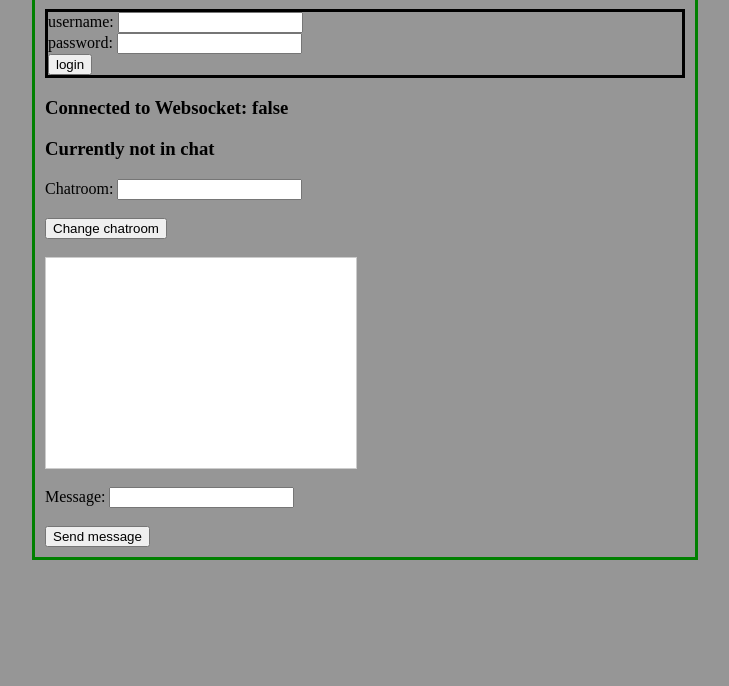
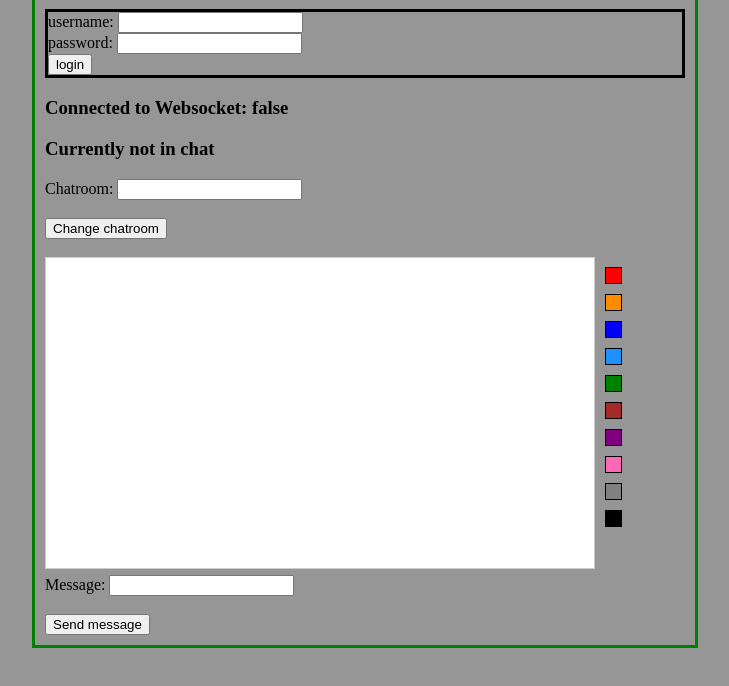
Before and after one commit to schrodinator/expert-garbanzo, a plain HTML site: page frontend/index.html in a window 1280 px wide. Shown: the part 92-778 px from the top of the page, without its empty margins (275-1004 px from the left). Drawn offline with Linux system fonts and the light colour scheme.

Commit message:
add color selector

```diff
--- a/frontend/index.html
+++ b/frontend/index.html
@@ -30,7 +30,21 @@
 
             <br>
 
-            <div class="messagearea" id="chatmessages" name="chatmessages"></div>
+            <div id="msg-color-container">
+                <div class="messagearea" id="chatmessages" name="chatmessages"></div>
+                <div class="grid-container" id="grid-container">
+                    <div class="grid-item color-1" onclick="changeColor(this)"></div>
+                    <div class="grid-item color-2" onclick="changeColor(this)"></div>
+                    <div class="grid-item color-3" onclick="changeColor(this)"></div>
+                    <div class="grid-item color-4" onclick="changeColor(this)"></div>
+                    <div class="grid-item color-5" onclick="changeColor(this)"></div>
+                    <div class="grid-item color-6" onclick="changeColor(this)"></div>
+                    <div class="grid-item color-7" onclick="changeColor(this)"></div>
+                    <div class="grid-item color-8" onclick="changeColor(this)"></div>
+                    <div class="grid-item color-9" onclick="changeColor(this)"></div>
+                    <div class="grid-item color-10" onclick="changeColor(this)"></div>
+                </div>
+            </div>
 
             <br>
 
--- a/frontend/logic.js
+++ b/frontend/logic.js
@@ -2,11 +2,9 @@ var selectedChat = "general";
 var username = "";
 var usercolor;
 
-const colors = ["#FF5733", "#3498DB", "#E74C3C", "#2ECC71", "#F1C40F",
-                "#9B59B6", "#34495E", "#27AE60", "#D35400", "#7D3C98"];
+const colors = ["red", "green", "blue", "dodgerblue", "darkorange", "purple", "hotpink", "brown", "black", "gray"];
 
-const randomIndex = Math.floor(Math.random() * colors.length);
-usercolor = colors[randomIndex];
+usercolor = colors[Math.floor(Math.random() * colors.length)];
 
 
 class Event {
@@ -119,6 +117,10 @@ function sendMessage() {
     return false;
 }
 
+function changeColor(element) {
+    usercolor = getComputedStyle(element).backgroundColor;
+}
+
 function login() {
     let formData = {
         "username": document.getElementById("username").value,
--- a/frontend/style.css
+++ b/frontend/style.css
@@ -19,11 +19,41 @@ div.login {
     margin-top: 30px;
 }
 
+#msg-color-container {
+    display: flex;
+    max-width: 600px;
+    max-height: 300px;
+}
+
 div.messagearea {
-    width: 300px;
-    height: 200px;
+    flex: 1;
+    height: 300px;
     border: 1px solid #ccc;
     padding: 5px;
     background-color: white;
     overflow: scroll;
 }
+
+.grid-container {
+    width: 50px;
+}
+
+.grid-item {
+    width: 15px;
+    height: 15px;
+    border: 1px solid #000;
+    margin: 10px;
+    align-items: center;
+    justify-content: center;
+}
+
+.color-1 { background-color: red; }
+.color-2 { background-color: darkorange; }
+.color-3 { background-color: blue; }
+.color-4 { background-color: dodgerblue; }
+.color-5 { background-color: green; }
+.color-6 { background-color: brown; }
+.color-7 { background-color: purple; }
+.color-8 { background-color: hotpink; }
+.color-9 { background-color: gray; }
+.color-10 { background-color: black; }
```
